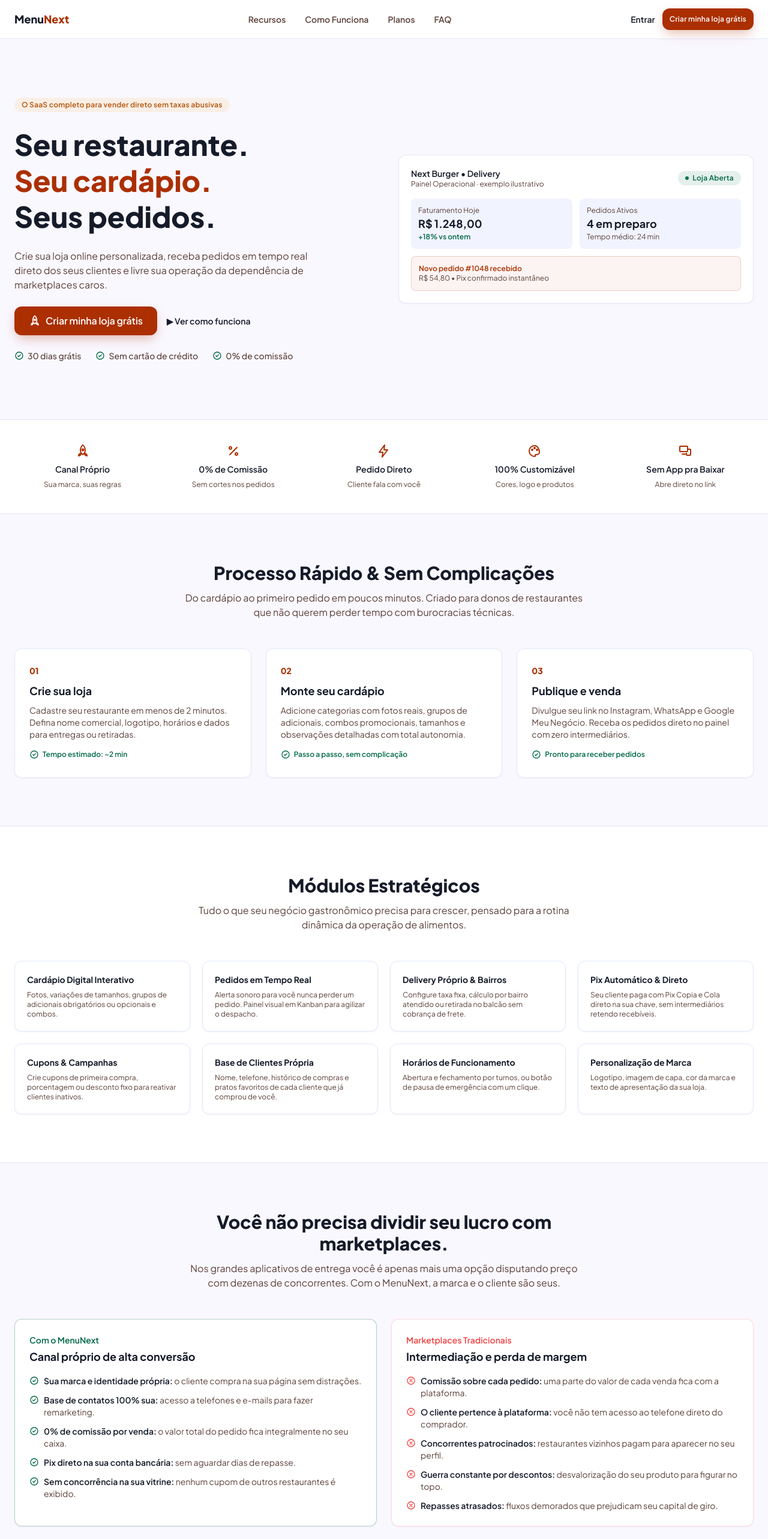
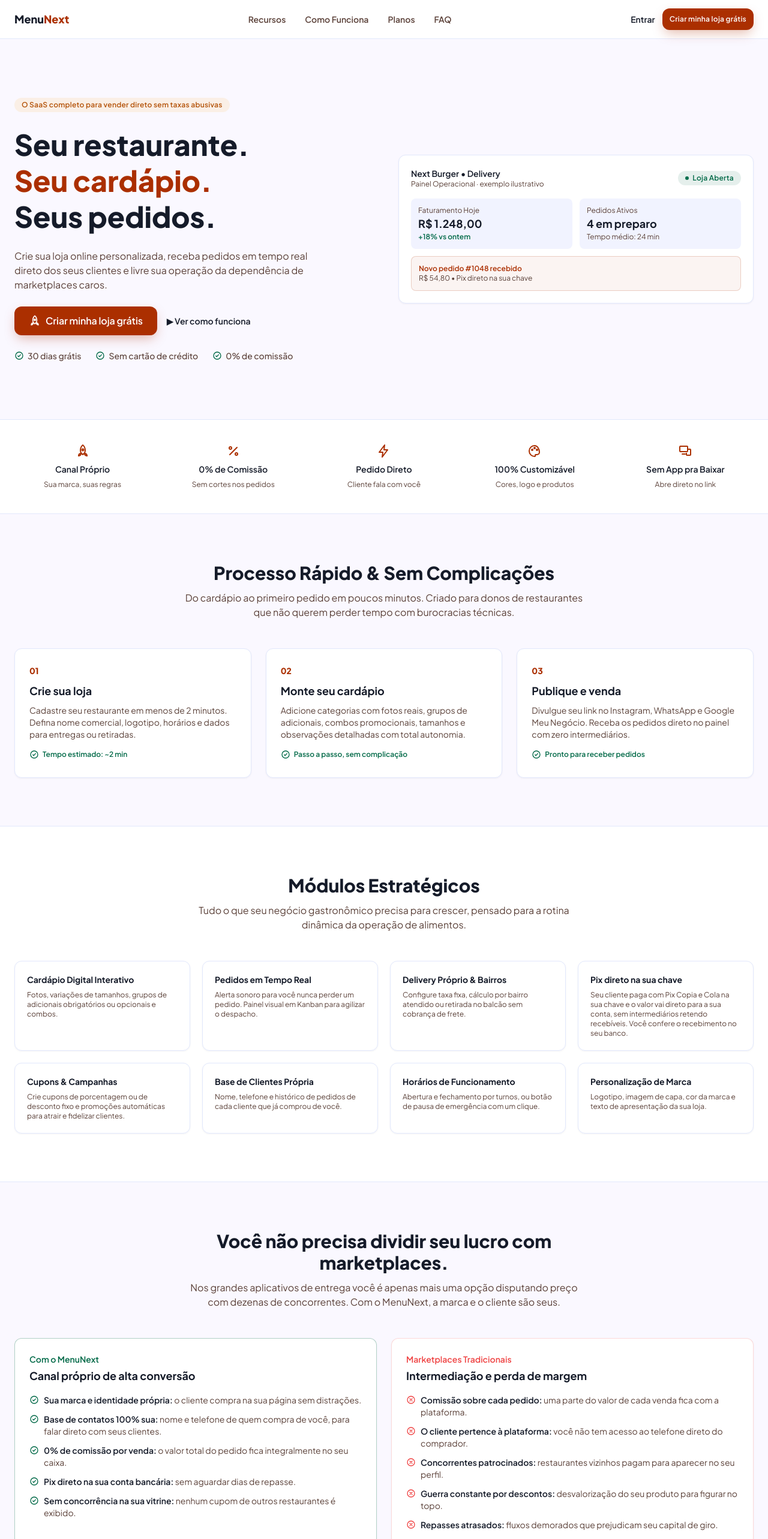
Before and after one commit to jonathagandrade-157/MenuNext, a Next.js app: page / in a window 1280 px wide. Shown: the top 2566 px of the page at 60% size. Built offline with nearby package versions, Linux system fonts and the light colour scheme.

Commit message:
fix: align landing claims with delivered features and ignore generated files

```diff
--- a/src/app/page.tsx
+++ b/src/app/page.tsx
@@ -51,16 +51,16 @@ const MODULES = [
   { title: "Cardápio Digital Interativo", description: "Fotos, variações de tamanhos, grupos de adicionais obrigatórios ou opcionais e combos." },
   { title: "Pedidos em Tempo Real", description: "Alerta sonoro para você nunca perder um pedido. Painel visual em Kanban para agilizar o despacho." },
   { title: "Delivery Próprio & Bairros", description: "Configure taxa fixa, cálculo por bairro atendido ou retirada no balcão sem cobrança de frete." },
-  { title: "Pix Automático & Direto", description: "Seu cliente paga com Pix Copia e Cola direto na sua chave, sem intermediários retendo recebíveis." },
-  { title: "Cupons & Campanhas", description: "Crie cupons de primeira compra, porcentagem ou desconto fixo para reativar clientes inativos." },
-  { title: "Base de Clientes Própria", description: "Nome, telefone, histórico de compras e pratos favoritos de cada cliente que já comprou de você." },
+  { title: "Pix direto na sua chave", description: "Seu cliente paga com Pix Copia e Cola na sua chave e o valor vai direto para a sua conta, sem intermediários retendo recebíveis. Você confere o recebimento no seu banco." },
+  { title: "Cupons & Campanhas", description: "Crie cupons de porcentagem ou de desconto fixo e promoções automáticas para atrair e fidelizar clientes." },
+  { title: "Base de Clientes Própria", description: "Nome, telefone e histórico de pedidos de cada cliente que já comprou de você." },
   { title: "Horários de Funcionamento", description: "Abertura e fechamento por turnos, ou botão de pausa de emergência com um clique." },
   { title: "Personalização de Marca", description: "Logotipo, imagem de capa, cor da marca e texto de apresentação da sua loja." },
 ];
 
 const MENUNEXT_ADVANTAGES = [
   { title: "Sua marca e identidade própria", description: "o cliente compra na sua página sem distrações." },
-  { title: "Base de contatos 100% sua", description: "acesso a telefones e e-mails para fazer remarketing." },
+  { title: "Base de contatos 100% sua", description: "nome e telefone de quem compra de você, para falar direto com seus clientes." },
   { title: "0% de comissão por venda", description: "o valor total do pedido fica integralmente no seu caixa." },
   { title: "Pix direto na sua conta bancária", description: "sem aguardar dias de repasse." },
   { title: "Sem concorrência na sua vitrine", description: "nenhum cupom de outros restaurantes é exibido." },
@@ -114,7 +114,7 @@ const FAQ_ITEMS = [
   {
     question: "Como funciona o pagamento por Pix?",
     answer:
-      "Você cadastra sua própria chave Pix no painel. O cliente recebe o código Copia e Cola e o valor cai direto na sua conta.",
+      "Você cadastra sua própria chave Pix no painel. O cliente recebe o código Copia e Cola e o valor cai direto na sua conta. O MenuNext não intermedeia o pagamento nem confirma o recebimento automaticamente: você confere no seu banco.",
   },
   {
     question: "Como funciona o período de teste grátis?",
@@ -188,7 +188,7 @@ export default function FanpagePage() {
               </div>
               <div className="mt-3 rounded-lg border border-primary/20 bg-primary/5 p-3">
                 <p className="text-xs font-semibold text-primary">Novo pedido #1048 recebido</p>
-                <p className="text-xs text-text-muted">R$ 54,80 • Pix confirmado instantâneo</p>
+                <p className="text-xs text-text-muted">R$ 54,80 • Pix direto na sua chave</p>
               </div>
             </Card>
           </div>
```
Also changed, not shown: 2 other files (tests, documents, lock files or other folders).
